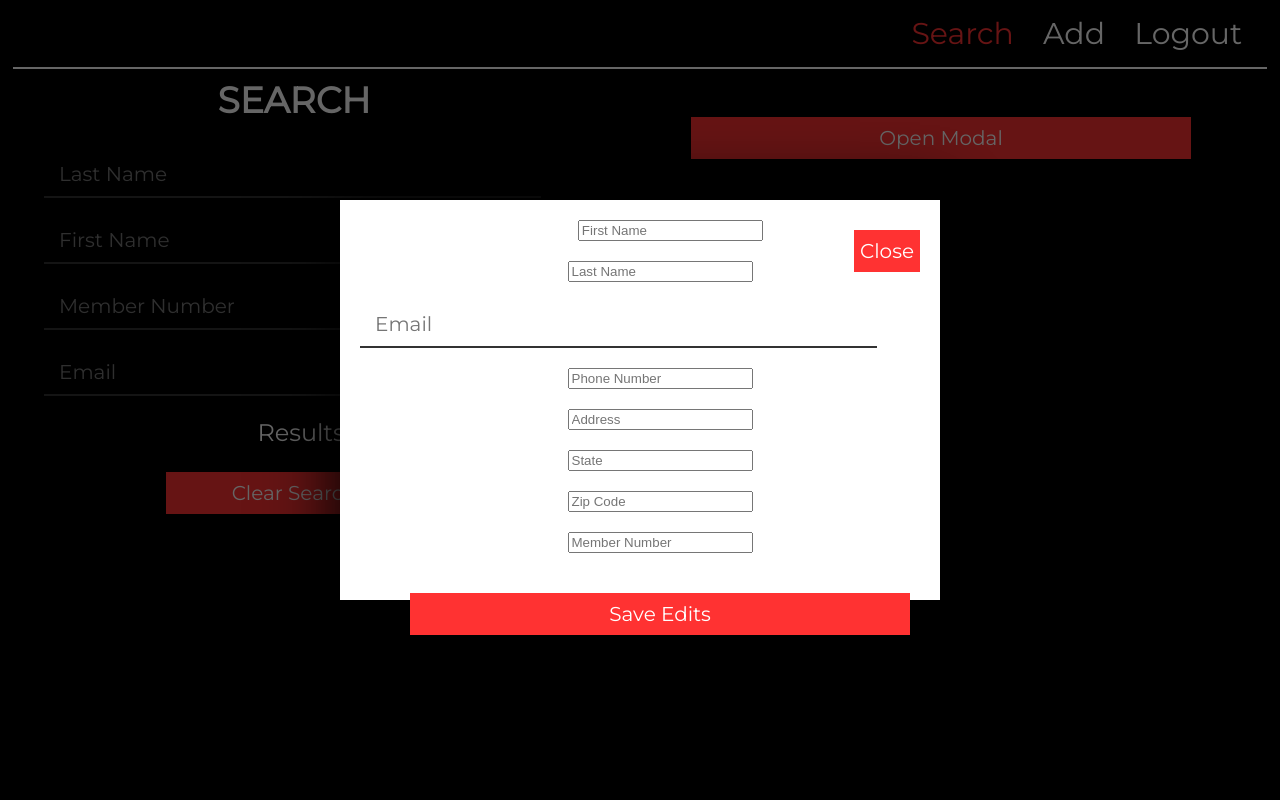
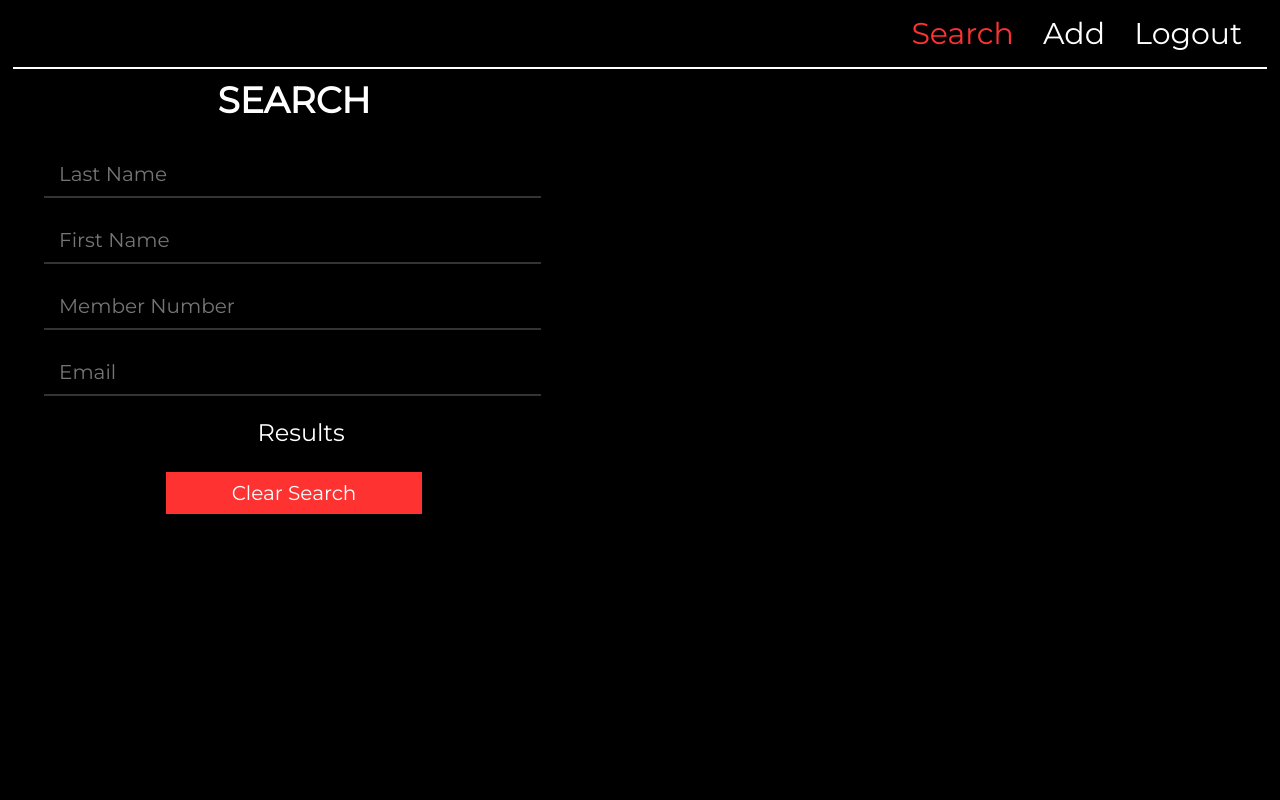
Before and after one commit to unitedideas/memberomra, a Django app: page /search in a window 1280 px wide. Run offline with Django 3.2, Linux system fonts and the light colour scheme; the visitor is signed in with stand-in values (Sample User, id 1); some libraries are stand-ins or nearby versions.

Commit message:
Edit modal may be placed on edit page

```diff
--- a/members/templates/edit_modal.html
+++ b/members/templates/edit_modal.html
@@ -1,60 +1,104 @@
-<button id="myBtn">Open Modal</button>
-
 {#modal background#}
 <div class="modal-overlay" id="modal-overlay"></div>
 
 <div class="modal" id="modal">
     {#close modal#}
     <button class="close-button" id="close-button">Close</button>
-    <form method="post">
-        <div class="inner-modal">
-            <div class="form-group">#}
-                <input type="text" id="firstName" placeholder="First Name">
-            </div>
-            <div class="form-group">
-                <input type="text" id="lastName" placeholder="Last Name">
-            </div>
-            <div class="form-group">
-                <input type="email" id="email" placeholder="Email">
-            </div>
-            <div class="form-group">
-                <input type="text" id="phoneNumber" placeholder="Phone Number">
-            </div>
-            <div class="form-group">
-                <input type="text" id="address" placeholder="Address">
-            </div>
-            <div class="form-group">
-                <input type="text" id="state" placeholder="State">
-            </div>
-            <div class="form-group">
-                <input type="text" id="zip" placeholder="Zip Code">
-            </div>
-            <div class="form-group">
-                <input type="text" id="memberNumber" placeholder="Member Number">
-            </div>
-            <button onclick="save_member()">Save Edits</button>
+
+    <div class="inner-modal">
+        <form method="post" action="{% url 'edit_member' %}">
+            {% csrf_token %}
+            {% for field in form %}
+                <p class="form-group">{{ field.errors }}</p>
+                <p class="form-group">{{ field }}</p>
+            {% endfor %}
+            {#            <div class="form-group">#}
+            {#                <input type="text" id="firstName" placeholder="First Name">#}
+            {#            </div>#}
+            {#            <div class="form-group">#}
+            {#                <input type="text" id="lastName" placeholder="Last Name">#}
+            {#            </div>#}
+            {#            <div class="form-group">#}
+            {#                <input type="email" id="email" placeholder="Email">#}
+            {#            </div>#}
+            {#            <div class="form-group">#}
+            {#                <input type="text" id="phoneNumber" placeholder="Phone Number">#}
+            {#            </div>#}
+            {#            <div class="form-group">#}
+            {#                <input type="text" id="address" placeholder="Address">#}
+            {#            </div>#}
+            {#            <div class="form-group">#}
+            {#                <input type="text" id="state" placeholder="State">#}
+            {#            </div>#}
+            {#            <div class="form-group">#}
+            {#                <input type="text" id="zip" placeholder="Zip Code">#}
+            {#            </div>#}
+            {#            <div class="form-group">#}
+            {#                <input type="text" id="memberNumber" placeholder="Member Number">#}
+            {#            </div>#}
+            <button onclick="edit_member()">Add Member</button>
             <button onclick="delete_member()">Delete Member</button>
-        </div>
-    </form>
+        </form>
+    </div>
 </div>
 
 <script>
     var modal = document.querySelector("#modal");
     var modalOverlay = document.querySelector("#modal-overlay");
     var closeButton = document.querySelector("#close-button");
-    {#var openButton = document.querySelector("#open-button");#}
 
     closeButton.addEventListener("click", function () {
         modal.classList.toggle("closed");
         modalOverlay.classList.toggle("closed");
     });
 
-    function save_member(){
+    function save_member() {
         console.log("asfasdf")
     }
 
-    {#openButton.addEventListener("click", function () {#}
-    {#    modal.classList.toggle("closed");#}
-    {#    modalOverlay.classList.toggle("closed");#}
-    {# }); #}
+
+    function edit_member() {
+        axios({
+            method: 'post',
+            url: "{% url 'edit_member' %}",
+            data: {
+                firstName: firstName.value,
+                lastName: lastName.value,
+                memberNumber: memberNumber.value,
+                email: email.value,
+            },
+            headers: {'X-CSRFToken': '{{ csrf_token }}'}
+        })
+            .then(function (content) {
+                let member_list = JSON.parse(content.data.search_results)
+                {# clears the no matches comment if there is data returned #}
+                document.querySelector("#total_results_number").innerHTML = member_list.length
+
+                if (member_list.length > 0) {
+                    {# start of search result list build #}
+                    let result_group_template = cloned_result_group_template
+
+                    let new_results = []
+
+                    {# loop through each member set returned #}
+                    for (let i in member_list) {
+                        let this_result = result_group_template
+                        {# replace the field name ( matched with the key) with the value from the key of the member dataset #}
+                        for (let field_name in member_list[i].fields) {
+                            this_result = this_result.replace(field_name, member_list[i].fields[field_name])
+                        }
+                        new_results.push(this_result)
+                    }
+                    result_block.innerHTML = new_results.join("")
+
+                    if (first_call === "") {
+                        first_call = result_block.innerHTML
+                        default_member_list_length = member_list.length
+
+                    }
+                } else {
+                    result_block.innerText = ""
+                }
+            });
+    }
 </script>
--- a/members/templates/member_cards.html
+++ b/members/templates/member_cards.html
@@ -5,6 +5,7 @@
     <div id="result_group_template" style="display: none">
         <div class="result_group tran_in">
             <div class="member_data_left tran_in">
+                <p id="pk">pk</p>
                 <p>firstName lastName</p>
                 <p>memberNumber</p>
                 <p>phoneNumber</p>
@@ -14,7 +15,7 @@
             {#Edit Button#}
             <div class="edit_del_right tran_in">
                 <svg width="23" height="23" viewBox="0 0 23 23" fill="none" xmlns="http://www.w3.org/2000/svg"
-                     onclick=edit_member()>
+                     onclick=toggle_edit_member()>
                     <path fill-rule="evenodd" clip-rule="evenodd"
                           d="M11.4839 14.247L10.5948 13.3585L20.2348 3.72654L21.1239 4.61504L11.4839 14.247ZM9.73845 12.5018L8.8493 11.6133L18.4883 1.98136L19.3774 2.86986L9.73845 12.5018ZM8.12152 15.225L8.85193 11.6107L11.4872 14.2451L8.12152 15.225ZM22.6286 1.26223L21.7375 0.371718C21.2432 -0.123232 20.4545 -0.122228 19.9682 0.364691L19.0871 1.24516L21.7545 3.91167L22.6367 3.0312C23.1259 2.54027 23.1189 1.75216 22.6286 1.26223ZM18.1095 22.0031H1.0067V5.06431H13.927L14.9237 4.06839H0V23H19.1162V8.08723L18.1095 9.09319V22.0031Z"
                           fill="white"/>
@@ -23,7 +24,7 @@
             {#Trash Button#}
             <div class="edit_del_right tran_in">
                 <svg width="19" height="25" viewBox="0 0 19 25" fill="none" xmlns="http://www.w3.org/2000/svg"
-                     onclick=delete_member()>
+                     onclick=toggle_delete_member()>
                     <path fill-rule="evenodd" clip-rule="evenodd"
                           d="M14.0005 2C14.0005 0.8955 13.105 0 12.0005 0H7.0005C5.896 0 5.0005 0.8955 5.0005 2V3H0V4H1.125L1.9995 23.5C1.9995 23.5 2.314 25 3.4995 25C4.323 25 7.651 25 8.9995 25C8.9995 25 9.4055 25 9.9995 25C11.1453 25 15.1453 25 15.4995 25C16.6855 25 17 23.5 17 23.5L17.8335 4H19V3H14.0005V2ZM6.00049 2C6.00049 1.4475 6.52315 1 7.16715 1H11.8338C12.4778 1 13.0005 1.448 13.0005 2V3H6.00049V2V2ZM15.5 23.9995H10H9H3.5C3.5 23.9995 3.084 23.7725 3 22.9995C2.9165 22.2265 2.125 3.9995 2.125 3.9995H16.7915C16.792 3.9995 16.084 22.2265 16.0005 22.9995C15.9165 23.7725 15.5 23.9995 15.5 23.9995ZM13.5005 6H12.5005L12.0005 22H13.0005L13.5005 6ZM7.0005 22L6.5005 6H5.5L6 22H7.0005ZM9 6H10V22H9V6Z"
                           fill="white"/>
@@ -32,20 +33,19 @@
         </div>
     </div>
 </div>
-{% include 'edit_modal.html' %}
 
 {#edit function#}
 <script>
     {#Opens edit modal to edit member#}
 
-    function edit_member() {
+    function toggle_edit_member() {
         modal.classList.toggle("closed");
         modalOverlay.classList.toggle("closed");
     }
 
     {#Opens edit modal to edit member#}
 
-    function delete_member() {
+    function toggle_delete_member() {
         console.log("Delete Something")
     }
 </script>
--- a/members/templates/members/search.html
+++ b/members/templates/members/search.html
@@ -41,8 +41,13 @@
             {% include 'member_cards.html' %}
         </div>
     </div>
+
+    {#  Member Edit Modal Template  #}
+    {% include 'edit_modal.html' %}
+
     <script>
-
+        modal.classList.toggle("closed");
+        modalOverlay.classList.toggle("closed");
 
         {#Search function#}
         document.querySelector('#search_nav').style.color = "rgb(255, 50, 50)"
@@ -84,11 +89,15 @@
                         {# loop through each member set returned #}
                         for (let i in member_list) {
                             let this_result = result_group_template
+                            {# get the pk for edit identification #}
                             {# replace the field name ( matched with the key) with the value from the key of the member dataset #}
                             for (let field_name in member_list[i].fields) {
                                 this_result = this_result.replace(field_name, member_list[i].fields[field_name])
+                                this_result = this_result.replace("pk", member_list[i].pk)
                             }
+                            console.log(this_result)
                             new_results.push(this_result)
+
                         }
                         result_block.innerHTML = new_results.join("")
 
--- a/members/views.py
+++ b/members/views.py
@@ -50,24 +50,25 @@ def member_search(request):
         search_results = search_results.filter(Q(memberNumber__isnull=True) | Q(memberNumber__contains=search_data["memberNumber"])).order_by('lastName')
         # search_results = Rider.objects.all()
         search_results = serialize('json', search_results)
+        print(search_results)
 
     return JsonResponse({"search_results": search_results})
 
 
 def edit_member(request):
-    """ Allows an admin to edit member data """
-    if request.method == 'POST':
-        edit_form = AddMemberForm(request.POST)
-        if edit_form.is_valid():
-            for data in edit_form:
-                print(data)
-                return HttpResponseRedirect('/search')
-        else:
-            args = {'edit_form': edit_form, 'errors': edit_form.errors}
-            return render(request, 'members/add.html', args)
-    else:
-        edit_form = AddMemberForm()
-        return render(request, 'members/add.html', {'edit_form': edit_form})
+    """ Async (axios call) allows an admin to edit member data """
+    print('called edit_member')
+    search_data = json.load(request)
+    search_results = ""
+
+    if request is not None:
+        search_results = Rider.objects.all()
+
+        # search_results = Rider.objects.all()
+        search_results = serialize('json', search_results)
+
+    return JsonResponse({"search_results": search_results})
+
 
 
 def delete_member(request):
```
